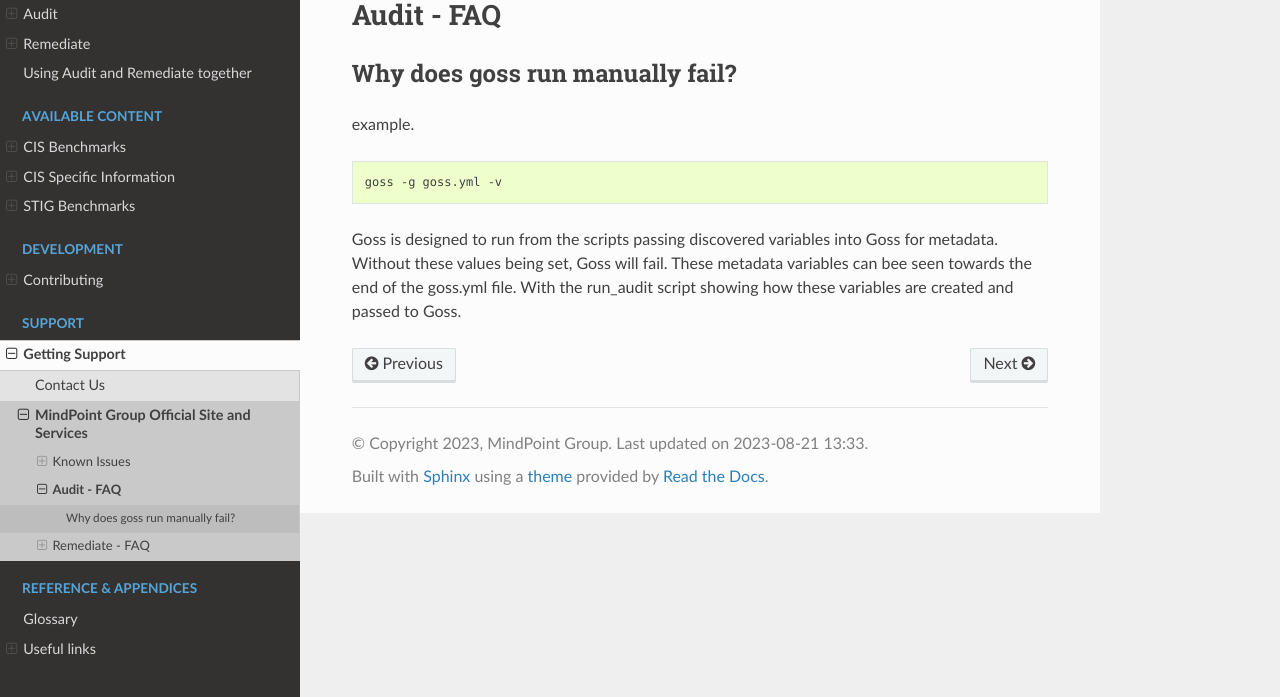
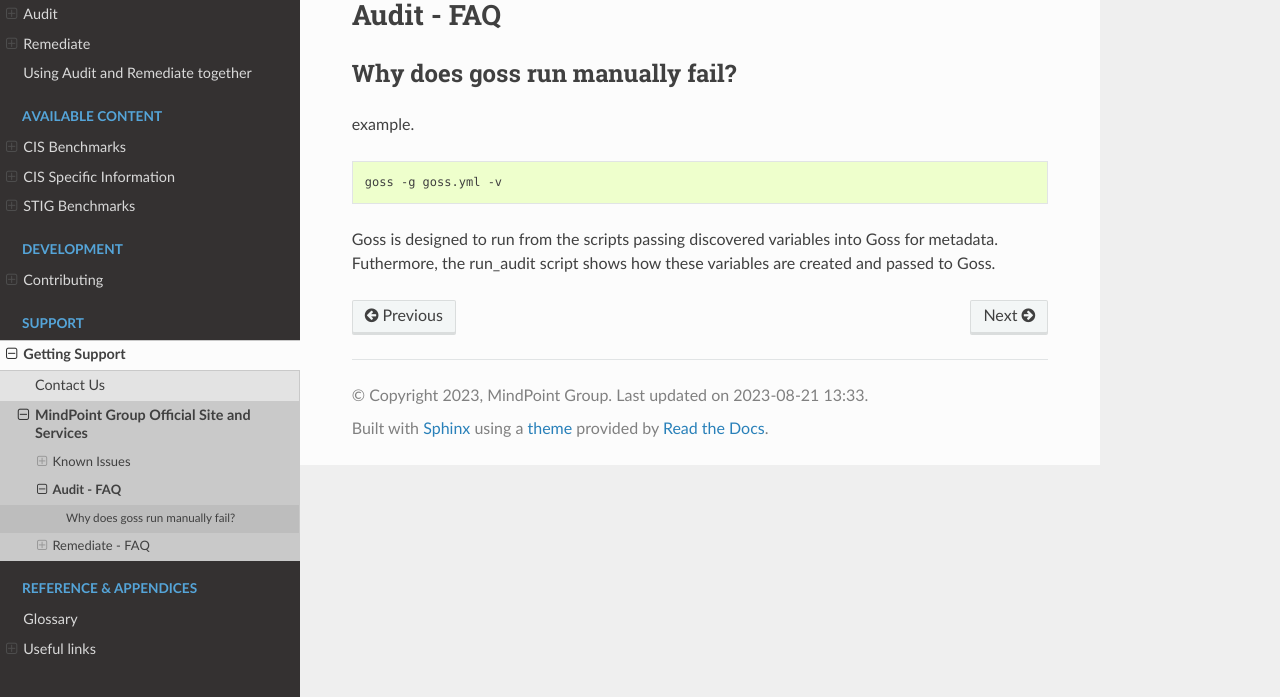
Before and after one commit to ansible-lockdown/MPG-AL-READTHEDOCS, a Sphinx documentation site: the page built from docs/source/audit/audit-faq.rst, in a window 1280 px wide, cut to the strip 203-900 px from the top of the page. Built offline with Sphinx 7.4.7 and the Read the Docs theme 2.0.0, drawn with Linux system fonts in a browser that asks for light colours; pages that are not in the unit, such as notebooks, are missing from menus.

```diff
--- a/docs/source/audit/audit-faq.rst
+++ b/docs/source/audit/audit-faq.rst
@@ -10,4 +10,4 @@
 
    goss -g goss.yml -v
 
-Goss is designed to run from the scripts passing discovered variables into Goss for metadata. Without these values being set, Goss will fail. These metadata variables can bee seen towards the end of the goss.yml file. With the run_audit script showing how these variables are created and passed to Goss.
+Goss is designed to run from the scripts passing discovered variables into Goss for metadata. Futhermore, the run_audit script shows how these variables are created and passed to Goss.
```
